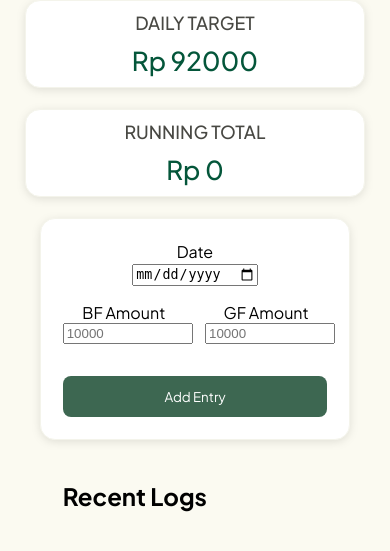
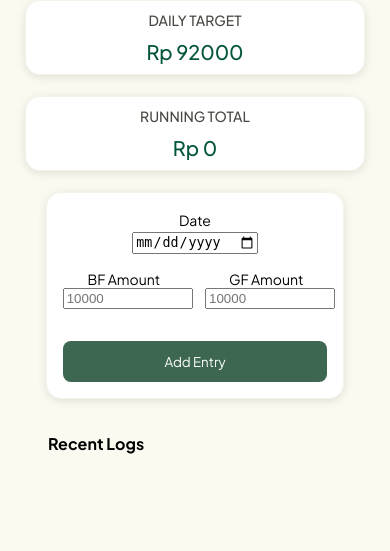
Before and after one commit to rwih21/savings-sanctuary, a Flask app: page / in a window 390 px wide. Shown: the part 73-624 px from the top of the page. Run offline with Flask 3, Linux system fonts and the light colour scheme.

Commit message:
update responsiveness

```diff
--- a/templates/index.html
+++ b/templates/index.html
@@ -306,7 +306,7 @@
         .logs-container-mobile {
             display: flex;
             flex-direction: column;
-            width: 90%;
+            width: 100%;
             max-width: 900px;
             gap: 12px;
         }
@@ -351,5 +351,56 @@
             font-weight: 600;
         }
     }
+
+    @media(max-width: 540px) {
+
+        /* 1. Shrink the main headers */
+        .daily-target h2,
+        .running-total h2 {
+            font-size: 14px;
+        }
+
+        .money {
+            font-size: 20px;
+        }
+
+        /* 2. Tighten the form */
+        .saving-form {
+            padding: 16px;
+        }
+
+        .saving-form label {
+            font-size: 14px;
+        }
+
+        /* 3. The Logs Section */
+        .logs-container-mobile h2 {
+            font-size: 16px;
+            margin-bottom: 12px;
+        }
+
+        .log-card {
+            padding: 12px;
+            border-radius: 12px;
+        }
+
+        .log-row-mob .date {
+            font-size: 12px;
+        }
+
+        .log-row-mob .total {
+            font-size: 18px;
+        }
+
+        .log-row-mob .amount {
+            font-size: 12px;
+            gap: 6px;
+        }
+
+        .log-row-mob .surplus {
+            font-size: 11px;
+            padding: 2px 8px;
+        }
+    }
 </style>
 {% endblock %}
```
